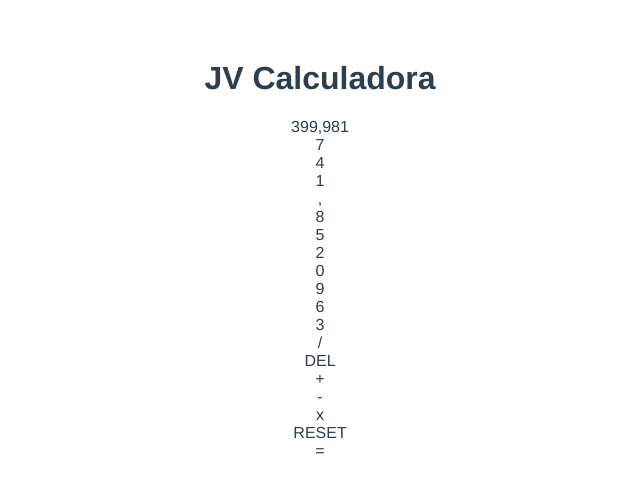
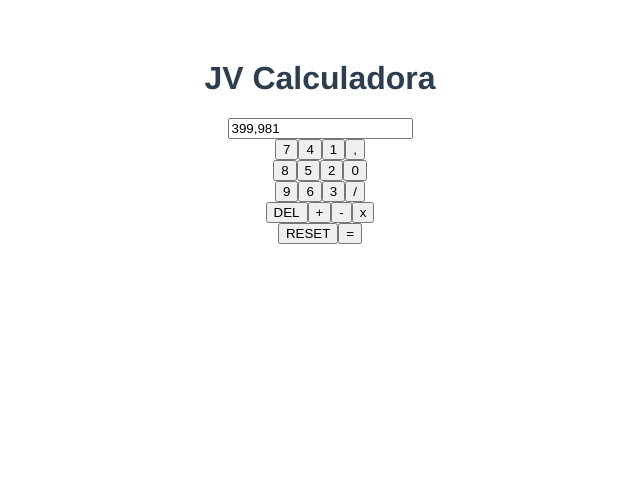
Before and after one commit to vivianequeiroz/jv-calculator, a Vue app: page / in a window 1280 px wide. Shown: the top 492 px of the page, without its empty margins (320-960 px from the left). Built offline with nearby package versions, Linux system fonts and the light colour scheme.

Commit message:
feat: add semantic into Calculator structure

```diff
--- a/src/components/Calculator.vue
+++ b/src/components/Calculator.vue
@@ -5,39 +5,39 @@
 </script>
 
 <template>
-  <div class="calculator-container">
-    <div class="input-numbers">399,981</div>
+  <form class="calculator-container">
+    <input class="input-numbers" value="399,981" />
     <div class="buttons-operators">
       <div class="button-column">
-        <div>7</div>
-        <div>4</div>
-        <div>1</div>
-        <div>,</div>
+        <button>7</button>
+        <button>4</button>
+        <button>1</button>
+        <button>,</button>
       </div>
       <div class="button-column">
-        <div>8</div>
-        <div>5</div>
-        <div>2</div>
-        <div>0</div>
+        <button>8</button>
+        <button>5</button>
+        <button>2</button>
+        <button>0</button>
       </div>
       <div class="button-column">
-        <div>9</div>
-        <div>6</div>
-        <div>3</div>
-        <div>/</div>
+        <button>9</button>
+        <button>6</button>
+        <button>3</button>
+        <button>/</button>
       </div>
       <div class="button-column">
-        <div>DEL</div>
-        <div>+</div>
-        <div>-</div>
-        <div>x</div>
+        <button>DEL</button>
+        <button>+</button>
+        <button>-</button>
+        <button>x</button>
       </div>
     </div>
     <div class="buttons-controllers">
-      <div class="reset">RESET</div>
-      <div class="result">=</div>
+      <button class="reset">RESET</button>
+      <button type="submit" class="result">=</button>
     </div>
-  </div>
+  </form>
 </template>
 
 <style scoped>
```
